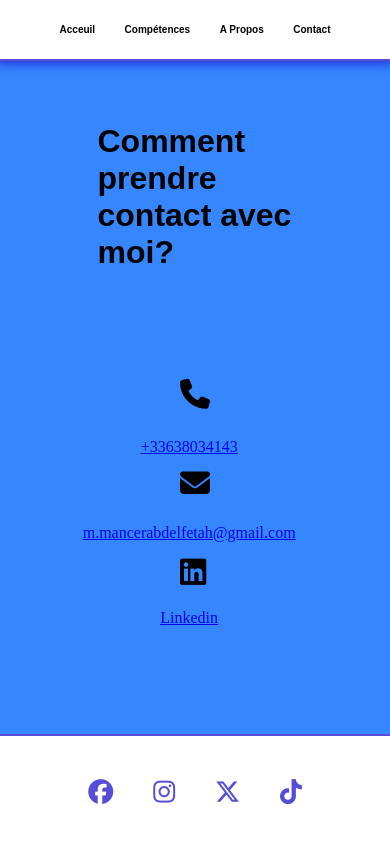
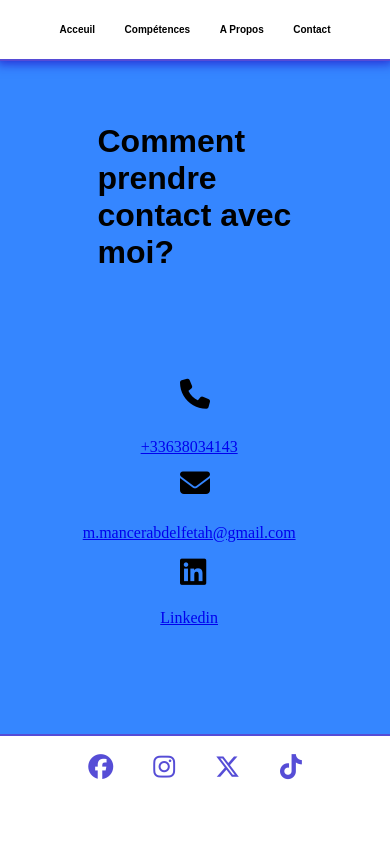
Before and after one commit to abdbilal146/my_portfolio, an Angular app: page /contact-me in a window 390 px wide. Built offline with nearby package versions, Linux system fonts and the light colour scheme.

Commit message:
responsivity updated;

```diff
--- a/angular.json
+++ b/angular.json
@@ -96,5 +96,8 @@
         }
       }
     }
+  },
+  "cli": {
+    "analytics": "e0b53627-abb6-44a9-82b4-4aa012a71005"
   }
 }
--- a/package.json
+++ b/package.json
@@ -19,6 +19,7 @@
     "@angular/platform-browser-dynamic": "^18.2.0",
     "@angular/router": "^18.2.0",
     "@fortawesome/fontawesome-free": "^6.7.2",
+    "my-portfolio": "file:",
     "rxjs": "~7.8.0",
     "tslib": "^2.3.0",
     "zone.js": "~0.14.10"
--- a/src/app/components/about-me-page/about-me-page.component.css
+++ b/src/app/components/about-me-page/about-me-page.component.css
@@ -25,3 +25,9 @@
         height: 215vh;
     }
 }
+
+@media (max-width: 380px){
+    .contact-page-container{
+        height: 280vh;
+    }
+}
--- a/src/app/components/footer/footer.component.css
+++ b/src/app/components/footer/footer.component.css
@@ -39,3 +39,9 @@
 .social-container ul li a i:hover{
     transform: scale(1.2);
 }
+
+@media (max-width: 600px) and (max-height: 935px){
+    .social-container{
+        top: 1vh;
+    }
+}
```
Also changed, not shown: 1 other file (tests, documents, lock files or other folders).
